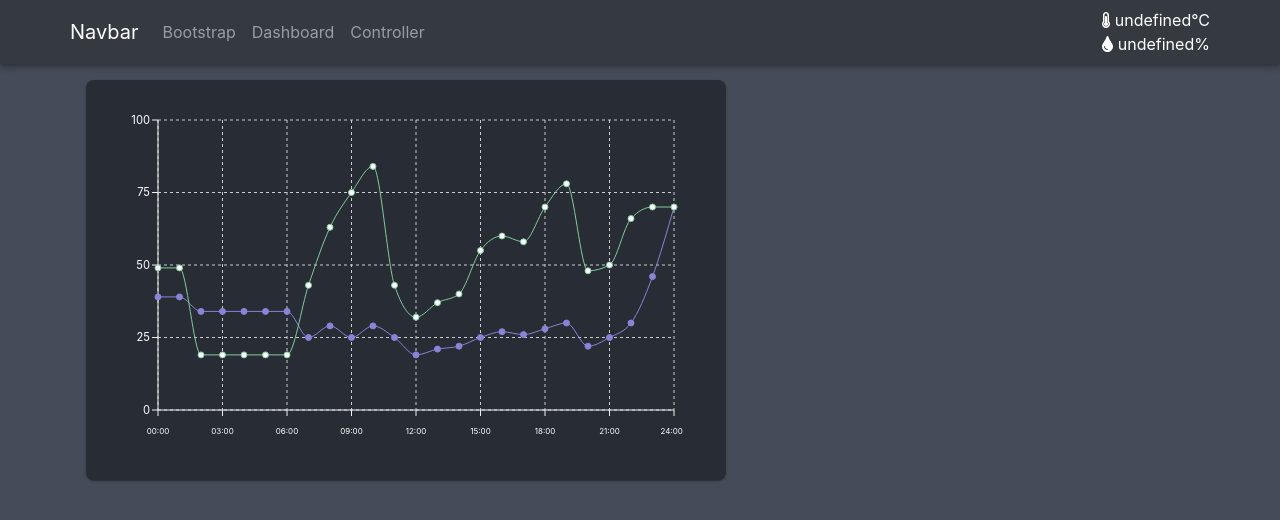
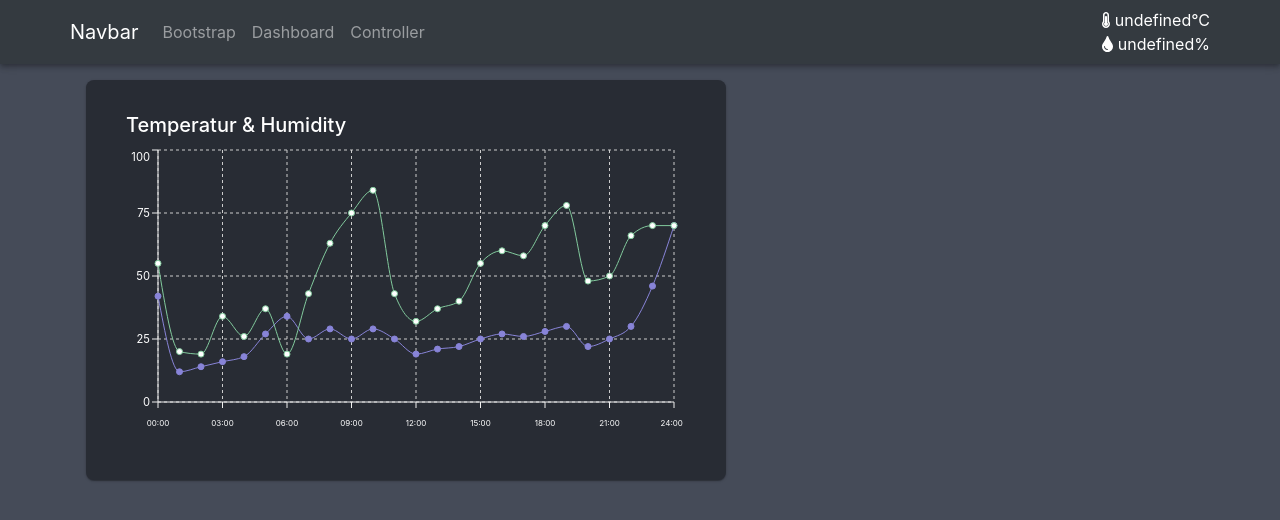
Before and after one commit to Simon-Oliver/next-exploration, a Next.js app: page / in a window 1280 px wide. Shown: the top 520 px of the page. Built offline with nearby package versions, Linux system fonts and the light colour scheme; no server answers.

Commit message:
aded heading on chart

```diff
--- a/components/temp.module.css
+++ b/components/temp.module.css
@@ -6,6 +6,7 @@
     0 2px 1px -1px rgba(0, 0, 0, 0.12), 0 1px 3px 0 rgba(0, 0, 0, 0.2);
   border: none;
   margin-right: 1rem;
+  margin-top: 64px;
   background: #282c34 !important;
 }
 .cardIsOn {
--- a/pages/app.module.css
+++ b/pages/app.module.css
@@ -2,9 +2,13 @@
   background-color: #454b58;
   height: 100vh;
   width: 100vw;
-  ;
 }
 
 .appContainer {
+  margin-top: -64px;
+  height: 100vh;
   padding: 1rem;
+  grid-gap: 1rem;
+  display: grid;
+  grid-template-columns: repeat(12, 1fr);
 }
--- a/pages/dashboard.js
+++ b/pages/dashboard.js
@@ -1,7 +1,7 @@
-import React from 'react';
-import Temp from '../components/temp';
+import React from "react";
+import Temp from "../components/temp";
 
-import style from './dashboard.module.css';
+import style from "./dashboard.module.css";
 
 export default function dashboard() {
   return (
--- a/pages/index.js
+++ b/pages/index.js
@@ -16,12 +16,12 @@ import {
 import style from "./lineChart.module.css";
 
 const data = [
-  { name: "00:00", temp: 39, hum: 49 },
-  { name: "01:00", temp: 39, hum: 49 },
-  { name: "02:00", temp: 34, hum: 19 },
-  { name: "03:00", temp: 34, hum: 19 },
-  { name: "04:00", temp: 34, hum: 19 },
-  { name: "05:00", temp: 34, hum: 19 },
+  { name: "00:00", temp: 42, hum: 55 },
+  { name: "01:00", temp: 12, hum: 20 },
+  { name: "02:00", temp: 14, hum: 19 },
+  { name: "03:00", temp: 16, hum: 34 },
+  { name: "04:00", temp: 18, hum: 26 },
+  { name: "05:00", temp: 27, hum: 37 },
   { name: "06:00", temp: 34, hum: 19 },
   { name: "07:00", temp: 25, hum: 43 },
   { name: "08:00", temp: 29, hum: 63 },
@@ -45,15 +45,20 @@ const data = [
 const Graph = () => {
   return (
     <div className={style.lineChartContainer}>
+      <div className={style.line}>
+        <div className={style.heading}>
+          <h5>Temperatur & Humidity</h5>
+        </div>
+      </div>
       <ResponsiveContainer width="90%" height="90%">
         <LineChart
           data={data}
           syncId="anyId"
           margin={{
-            top: 20,
+            top: 5,
             right: 20,
             left: -20,
-            bottom: 10,
+            bottom: 5,
           }}
         >
           <CartesianGrid strokeDasharray="3 3" />
--- a/pages/lineChart.module.css
+++ b/pages/lineChart.module.css
@@ -1,5 +1,7 @@
 .lineChartContainer {
+  margin-top: 64px;
   display: flex;
+  flex-direction: column;
   align-items: center;
   justify-content: center;
   width: 50vw;
@@ -8,4 +10,16 @@
   border-radius: 0.5rem;
   box-shadow: 0 1px 1px 0 rgba(0, 0, 0, 0.14),
     0 2px 1px -1px rgba(0, 0, 0, 0.12), 0 1px 3px 0 rgba(0, 0, 0, 0.2);
+  padding: 2rem 0;
 }
+
+.heading {
+  align-self: flex-start;
+  margin-left: 40px;
+  margin-bottom: 5px;
+  color: white;
+}
+
+.line {
+  width: 100%;
+}
--- a/pages/test.js
+++ b/pages/test.js
@@ -1,4 +1,5 @@
 import React from "react";
+import style from "./test.module.css";
 
 import {
   LineChart,
@@ -61,9 +62,8 @@ const data = [
 
 function Test() {
   return (
+    <ResponsiveContainer className={style.item} height="90%">
       <LineChart
-      width={730}
-      height={250}
         data={data}
         margin={{ top: 5, right: 30, left: 20, bottom: 5 }}
       >
@@ -75,6 +75,7 @@ function Test() {
         <Line type="monotone" dataKey="pv" stroke="#8884d8" />
         <Line type="monotone" dataKey="uv" stroke="#82ca9d" />
       </LineChart>
+    </ResponsiveContainer>
   );
 }
 
```
Also changed, not shown: pages/test.module.css (added, +12 -0 lines). Lines whose indentation alone changed are shown as unchanged.
